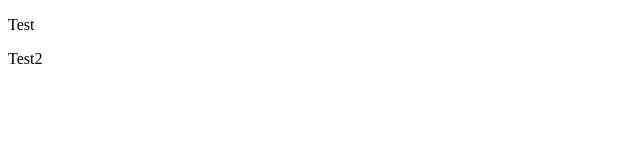
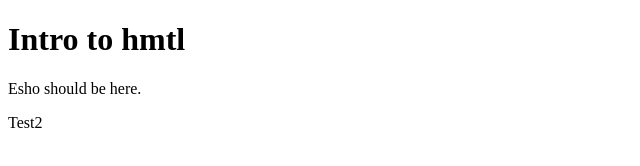
Before and after one commit to codingnojutsu/LatinUniversityWebsite, a plain HTML site: page LatinUniversityWebsite.html in a window 1280 px wide. Shown: the whole page, without its empty margins (0-640 px from the left). Drawn offline with Linux system fonts and the light colour scheme.

Commit message:
I added an h1, and the first paragrahp should be different.

```diff
--- a/LatinUniversityWebsite.html
+++ b/LatinUniversityWebsite.html
@@ -5,7 +5,9 @@
     <title></title>
   </head>
   <body>
-    <p>Test</P>
+    <h1>Intro to hmtl</h1>
+
+    <p>Esho should be here.</p>
     <p>Test2</p>
   </body>
 </html>
```
